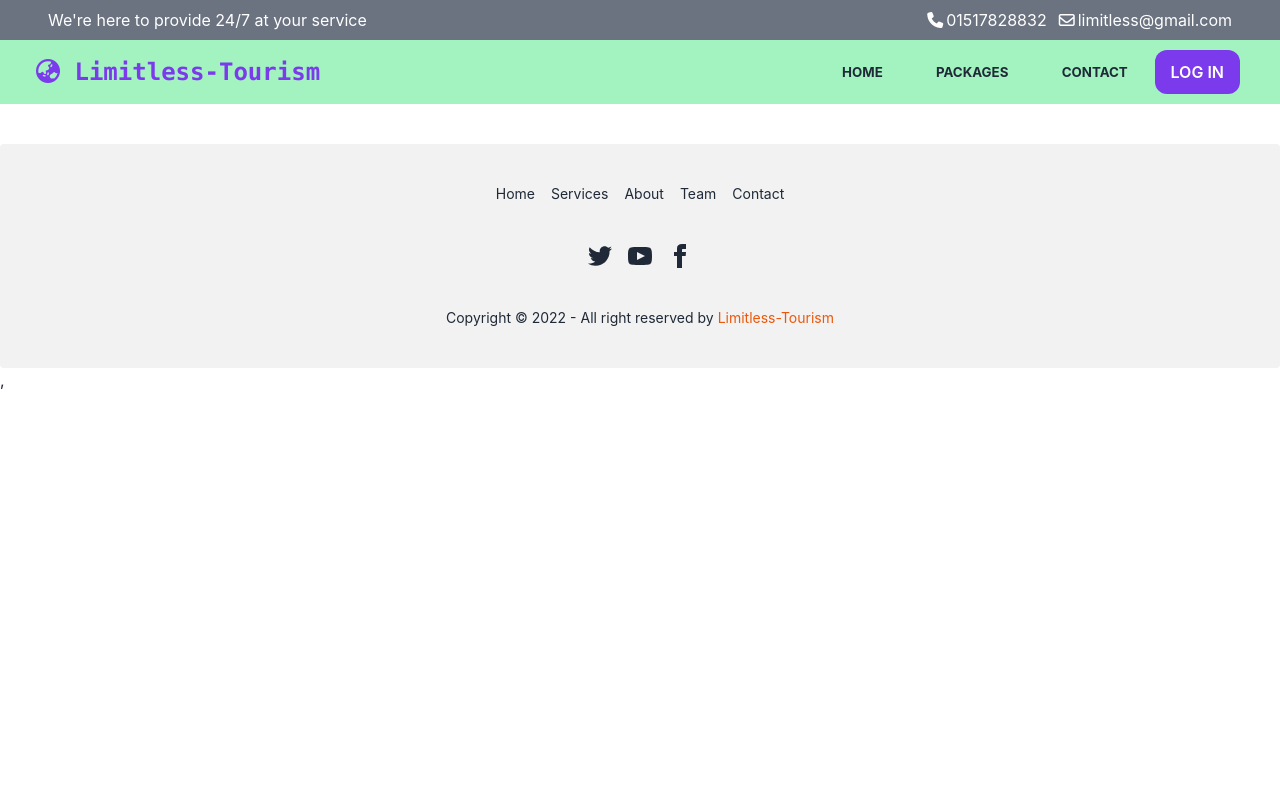
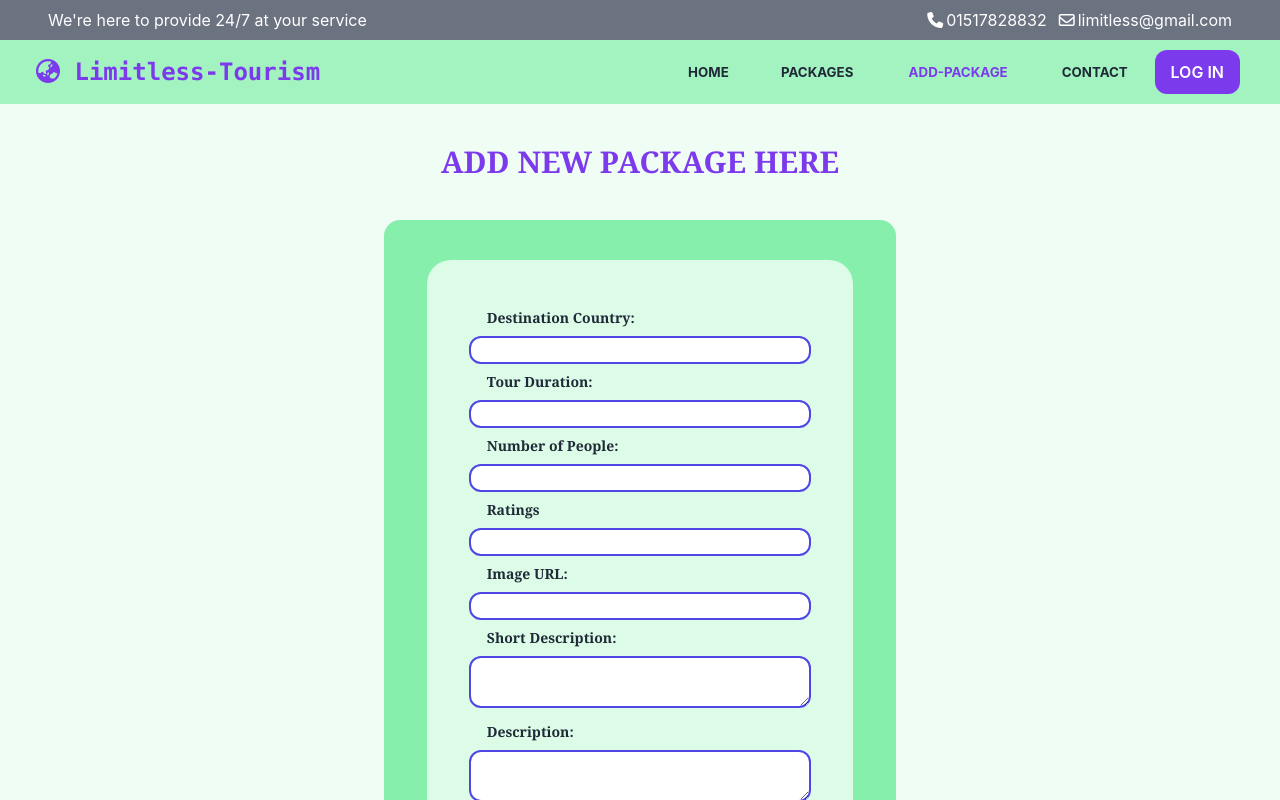
Before and after one commit to NieamulKabir/Limitless-Tourism-client, a React (Create React App) app: page /addPackage in a window 1280 px wide. Shown: the top 800 px of the page. Built offline with nearby package versions, Linux system fonts and the light colour scheme; no server answers.

Commit message:
add package add

```diff
--- a/src/App.js
+++ b/src/App.js
@@ -11,6 +11,7 @@ import Footer from './Pages/Shared/Footer/Footer';
 import PackageDetails from './Pages/PackageDetails/PackageDetails';
 import Login from './Pages/Login/Login/Login';
 import Register from './Pages/Login/Register/Register';
+import AddPackage from './Pages/AddPackage/AddPackage';
 
 
 function App() {
@@ -23,6 +24,7 @@ function App() {
         <Route path="/home" element={<Home />} />
         <Route path="/packages" element={<Packages />} />
         <Route path="/packageDetails/:packageId" element={<PackageDetails />} />
+        <Route path="/addPackage" element={<AddPackage />} />
         <Route path="/contact" element={<Contact />} />
         <Route path="/login" element={<Login></Login>}></Route>
         <Route path="/register" element={<Register></Register>}></Route>
--- /dev/null
+++ b/src/Pages/AddPackage/AddPackage.js
@@ -0,0 +1,72 @@
+import React from 'react';
+import { useForm } from "react-hook-form";
+
+const AddPackage = () => {
+    const { register, handleSubmit, reset } = useForm();
+
+    const onSubmit = data => {
+        console.log(data)
+    };
+    return (
+        <div className='font-serif bg-green-50'>
+            <h1 className="py-10 text-center text-3xl font-bold text-violet-600">ADD NEW PACKAGE HERE</h1>
+            <div className="text-gray-800 pb-20 bg-green-300 pt-10 rounded-box w-11/12 md:w-5/6 lg:w-2/5 mx-auto">
+                <form className='bg-green-100 mx-auto w-5/6 pt-10 pb-5 rounded-3xl' onSubmit={handleSubmit(onSubmit)}>
+
+                    <label className="label ">
+                        <span className="label-text ml-14 font-semibold text-gray-800 text">Destination Country:</span>
+                    </label>
+                    <input className='w-[80%] border-solid border-2 border-indigo-600 rounded-xl' {...register("country", { required: true, maxLength: 20 })} />
+
+
+                    <label className="label ">
+                        <span className="label-text ml-14 font-semibold text-gray-800 text">Tour Duration:</span>
+                    </label>
+                    <input className='w-[80%] border-solid border-2 border-indigo-600 rounded-xl' {...register("duration", { min: 1, max: 7 })} />
+
+
+                    <label className="label ">
+                        <span className="label-text ml-14 font-semibold text-gray-800 text">Number of People:</span>
+                    </label>
+                    <input className='w-[80%] border-solid border-2 border-indigo-600 rounded-xl' {...register("people", { min: 1, max: 7 })} />
+
+
+                    <label className="label">
+                        <span className="label-text ml-14 font-semibold text-gray-800 text">Ratings</span>
+                    </label>
+                    <input className='w-[80%] border-solid border-2 border-indigo-600 rounded-xl' type="number" step=".1" {...register("ratings", { required: true })} />
+
+
+
+                    <label className="label">
+                        <span className="label-text ml-14 font-semibold text-gray-800 text">Image URL:</span>
+                    </label>
+                    <input className='w-[80%] border-solid border-2 border-indigo-600 rounded-xl' required {...register("imgURL", { required: true })} />
+
+
+                    <label className="label">
+                        <span className="label-text ml-14 font-semibold text-gray-800 text">Short Description:</span>
+                    </label>
+                    <textarea className='w-[80%] border-solid border-2 border-indigo-600 rounded-xl' required {...register("subtext", { required: true })} />
+
+
+                    <label className="label">
+                        <span className="label-text ml-14 font-semibold text-gray-800 text">Description:</span>
+                    </label>
+                    <textarea className='w-[80%] border-solid border-2 border-indigo-600 rounded-xl' required {...register("description", { required: true })} />
+
+
+                    <label className="label">
+                        <span className="label-text ml-14 font-semibold text-gray-800 text">Price:</span>
+                    </label>
+                    <input className='w-[80%] border-solid border-2 border-indigo-600 rounded-xl' required type="number" {...register("price", { required: true })} />
+
+                    <br />
+                    <input className="px-4 py-2 my-8 rounded-xl font-bold  bg-violet-600 hover:bg-gray-800 transition duration-300 text-white  submit-btn" type="submit"  value="ADD PACKAGE"/>
+                </form>
+            </div>
+        </div >
+    );
+};
+
+export default AddPackage;
--- a/src/Pages/Home/HomePagePackages/HomePackages.js
+++ b/src/Pages/Home/HomePagePackages/HomePackages.js
@@ -4,7 +4,7 @@ import { NavLink } from 'react-router-dom';
 const HomePackages = () => {
     const [packages, setPackages] = useState([])
     useEffect(() => {
-        fetch(`https://nieamulkabir.github.io/limitless-tourism/service.json`)
+        fetch(`http://localhost:5000/package`)
             .then(res => res.json())
             .then(data => setPackages(data))
     }, [])
--- a/src/Pages/PackageDetails/PackageDetails.js
+++ b/src/Pages/PackageDetails/PackageDetails.js
@@ -3,32 +3,27 @@ import { NavLink, useParams } from 'react-router-dom';
 
 const PackageDetails = () => {
     let { packageId } = useParams();
-    const [packageDetails, setPackageDetails] = useState([]);
-    const [singlePackageDetails, setSinglePackageDetails] = useState({});
+    const [packageDetails, setPackageDetails] = useState({});
+    // const [singlePackageDetails, setSinglePackageDetails] = useState({});
 
     useEffect(() => {
-        fetch(`https://nieamulkabir.github.io/limitless-tourism/service.json`)
+        fetch(`http://localhost:5000/package/${packageId}`)
             .then(res => res.json())
             .then(data => setPackageDetails(data))
-    }, [])
-
-    useEffect(() => {
-        const foundPackage = packageDetails.find(packages => packages._id === packageId);
-        setSinglePackageDetails(foundPackage)
-    }, [packageDetails, packageId])
+    }, [packageId])
 
 
     return (
         <div className=" rounded-box mx-auto">
-            <h2 className=" py-10 text-center text-4xl font-bold text-gray-700">{singlePackageDetails?.country} </h2>
-            <img className="mx-auto rounded-box" src={singlePackageDetails?.imgURL} alt="" />
-            <h2 className="text-gray-500 pt-10 w-5/6 lg:w-2/5 mx-auto pb-2"> {singlePackageDetails?.description} </h2>
-            <h2 className="text-gray-700 pt-5 w-5/6 lg:w-2/5 mx-auto pb-2 text-xl font-bold">Duration: {singlePackageDetails?.duration} Days </h2>
-            <h2 className="text-gray-700 pt-5 w-5/6 lg:w-2/5 mx-auto pb-2 text-xl font-bold">For: {singlePackageDetails?.people} Person  </h2>
+            <h2 className=" py-10 text-center text-4xl font-bold text-gray-700">{packageDetails?.country} </h2>
+            <img className="mx-auto rounded-box" src={packageDetails?.imgURL} alt="" />
+            <h2 className="text-gray-500 pt-10 w-5/6 lg:w-2/5 mx-auto pb-2"> {packageDetails?.description} </h2>
+            <h2 className="text-gray-700 pt-5 w-5/6 lg:w-2/5 mx-auto pb-2 text-xl font-bold">Duration: {packageDetails?.duration} Days </h2>
+            <h2 className="text-gray-700 pt-5 w-5/6 lg:w-2/5 mx-auto pb-2 text-xl font-bold">For: {packageDetails?.people} Person  </h2>
             <h2 className="text-gray-700 pt-5 w-5/6 lg:w-2/5 mx-auto pb-2 text-xl font-bold">Ratings: <i className="fas fa-star text-yellow-500"></i>
-                {singlePackageDetails?.ratings} </h2>
-            <h2 className="text-gray-800 pt-5 w-5/6 lg:w-2/5 mx-auto pb-20 text-xl font-bold">Package Price: <span className="text-yellow-500 text-2xl font-bold"> {singlePackageDetails?.price}</span> BDT </h2>
-            <NavLink to={`/booking/${singlePackageDetails?._id}`}><button className="px-16 py-4 mb-10 bg-gray-700 rounded-full hover:bg-yellow-400 text-yellow-300 hover:text-gray-800 transition duration-300 ">Book This Service</button></NavLink>
+                {packageDetails?.ratings} </h2>
+            <h2 className="text-gray-800 pt-5 w-5/6 lg:w-2/5 mx-auto pb-20 text-xl font-bold">Package Price: <span className="text-yellow-500 text-2xl font-bold"> {packageDetails?.price}</span> BDT </h2>
+            <NavLink to={`/booking/${packageDetails?._id}`}><button className="px-16 py-4 mb-10 bg-gray-700 rounded-full hover:bg-yellow-400 text-yellow-300 hover:text-gray-800 transition duration-300 ">Book This Service</button></NavLink>
         </div>
     );
 };
--- a/src/Pages/Packages/Packages.js
+++ b/src/Pages/Packages/Packages.js
@@ -4,7 +4,7 @@ import Package from './Package/Package';
 const Packages = () => {
     const [packages, setPackages] = useState([]);
     useEffect(() => {
-        fetch(`https://nieamulkabir.github.io/limitless-tourism/service.json`)
+        fetch(`http://localhost:5000/package`)
             .then(res => res.json())
             .then(data => setPackages(data))
     }, [])
--- a/src/Pages/Shared/Navbar/Navbar.js
+++ b/src/Pages/Shared/Navbar/Navbar.js
@@ -64,6 +64,15 @@ const Navbar = () => {
                                     }
                                 >
                                     <button className="py-3">PACKAGES</button>
+                                </NavLink>
+                            </h1>
+                            <h1 className="btn font-bold hover:bg-rose-100   btn-ghost text-gray-800 rounded-btn mx-2">
+                                <NavLink to="/addPackage"
+                                    style={({ isActive }) =>
+                                        isActive ? activeStyle : undefined
+                                    }
+                                >
+                                    <button className="py-3">ADD-PACKAGE</button>
                                 </NavLink>
                             </h1>
 
@@ -189,7 +198,7 @@ const Navbar = () => {
                     </div>
                 </div>
             </nav>
-            <ToastContainer></ToastContainer>
+            {/* <ToastContainer></ToastContainer> */}
         </>
 
     );
```
Also changed, not shown: firebase.json (added), 1 other file (tests, documents, lock files or other folders).
